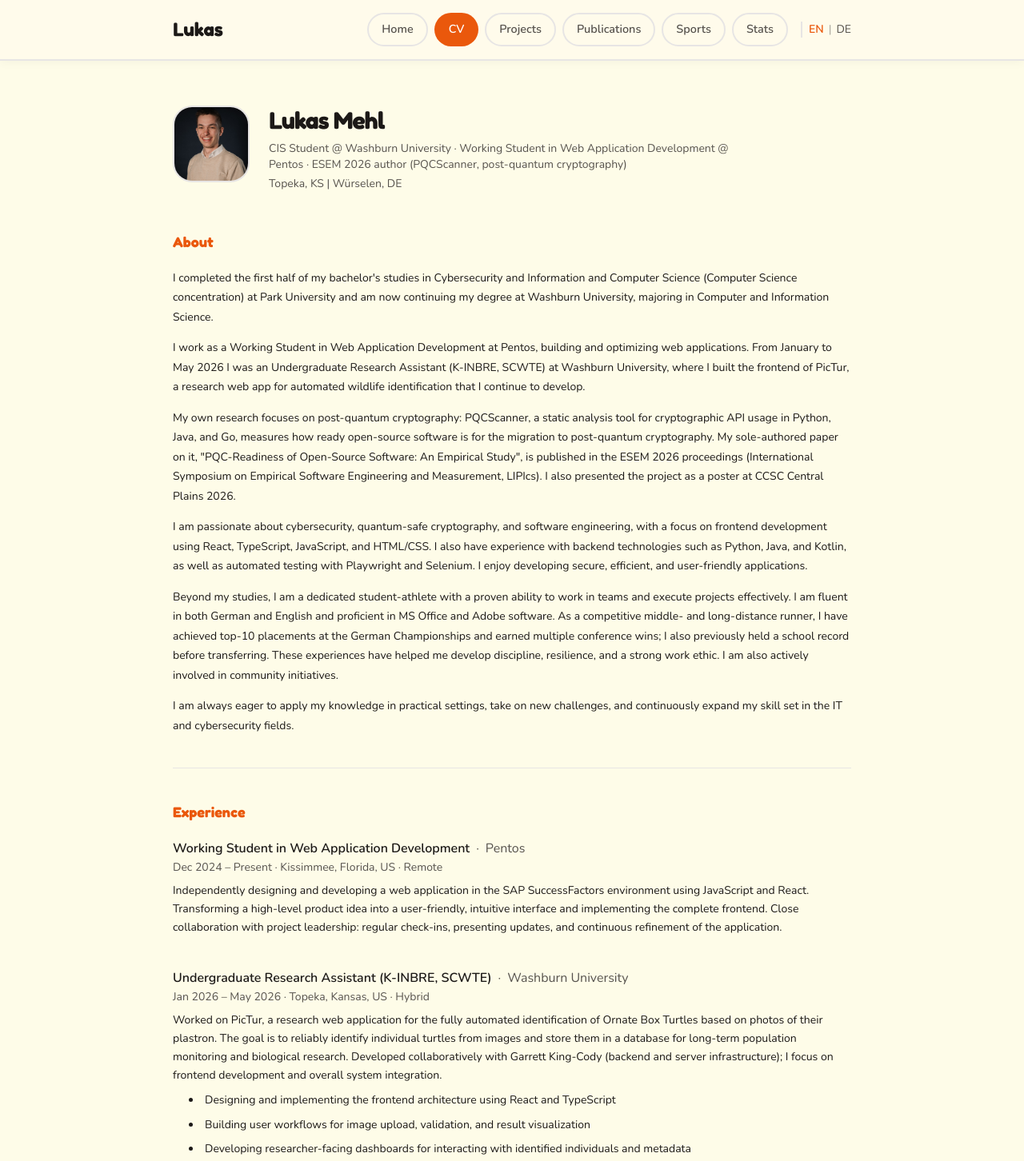
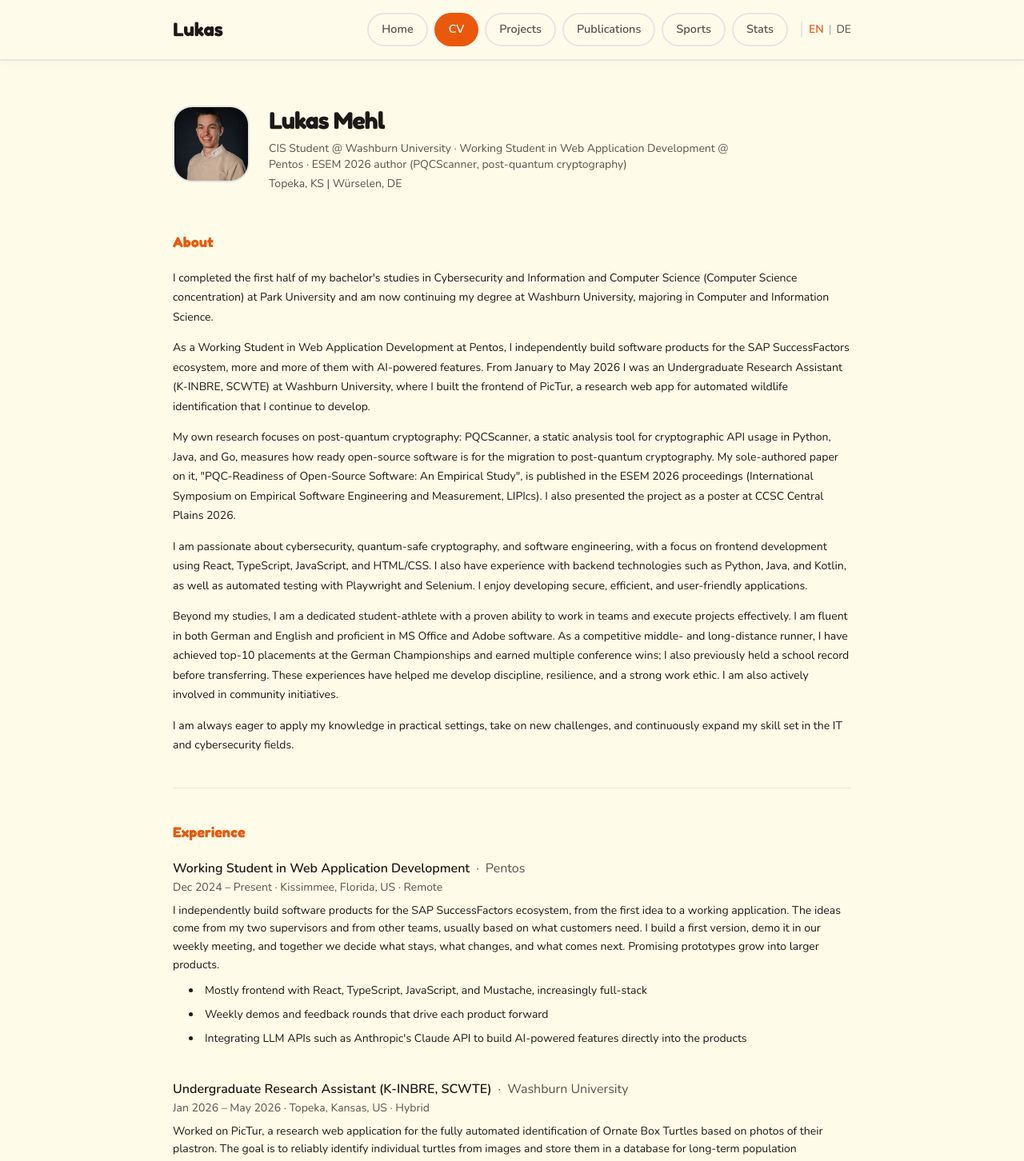
Before and after one commit to Lxkasmehl/Portfolio, a Next.js app: page /cv in a window 1280 px wide. Shown: the top 1452 px of the page at 80% size. Built offline with nearby package versions, Linux system fonts and the light colour scheme.

Commit message:
Rewrite Pentos role description and add responsibilities list
Co-Authored-By: Claude Opus 5.5 <noreply@anthropic.com>

```diff
--- a/components/PortfolioContent.tsx
+++ b/components/PortfolioContent.tsx
@@ -70,6 +70,11 @@ export function PortfolioContent() {
               <p className="mt-2 text-sm leading-relaxed" style={{ color: "var(--color-text)" }}>
                 {t.experience.pentos.description}
               </p>
+              <List size="sm" mt="xs" spacing="xs" className="list-disc pl-5">
+                {t.experience.pentos.responsibilities.map((item, i) => (
+                  <List.Item key={i}>{item}</List.Item>
+                ))}
+              </List>
             </div>
 
             {/* Washburn Research */}
--- a/content/translations/de.ts
+++ b/content/translations/de.ts
@@ -19,7 +19,7 @@ export const de: Messages = {
     title: "Über mich",
     paragraphs: [
       "Die erste Hälfte meines Bachelorstudiums in Cybersecurity und Information and Computer Science (Schwerpunkt Computer Science) habe ich an der Park University absolviert. Seitdem studiere ich an der Washburn University weiter, mit Hauptfach Computer Information Science.",
-      "Bei Pentos arbeite ich als Werkstudent in der Webentwicklung und entwickle dort Webanwendungen weiter. Von Januar bis Mai 2026 war ich Undergraduate Research Assistant (K-INBRE, SCWTE) an der Washburn University. Dort habe ich das Frontend von PicTur gebaut, einer Forschungs-Webanwendung zur automatischen Erkennung einzelner Tiere, die ich bis heute weiterentwickle.",
+      "Bei Pentos arbeite ich als Werkstudent in der Webentwicklung und baue dort eigenständig Softwareprodukte rund um SAP SuccessFactors, immer öfter mit KI-gestützten Funktionen. Von Januar bis Mai 2026 war ich Undergraduate Research Assistant (K-INBRE, SCWTE) an der Washburn University. Dort habe ich das Frontend von PicTur gebaut, einer Forschungs-Webanwendung zur automatischen Erkennung einzelner Tiere, die ich bis heute weiterentwickle.",
       "In meiner eigenen Forschung geht es um Post-Quanten-Kryptografie. Mit PQCScanner, einem Tool zur statischen Analyse kryptografischer Programmierschnittstellen in Python, Java und Go, untersuche ich, wie gut Open-Source-Software auf den Umstieg auf quantensichere Verfahren vorbereitet ist. Mein Paper dazu, „PQC-Readiness of Open-Source Software: An Empirical Study“, habe ich allein verfasst. Es ist im Tagungsband der ESEM 2026 (International Symposium on Empirical Software Engineering and Measurement, LIPIcs) erschienen. Als Poster habe ich das Projekt außerdem bei der CCSC Central Plains 2026 vorgestellt.",
       "Mich interessieren vor allem Cybersecurity, quantensichere Kryptografie und Software Engineering. Am meisten Erfahrung habe ich im Frontend mit React, TypeScript, JavaScript und HTML/CSS. Dazu kommen Python, Java und Kotlin sowie automatisierte Tests mit Playwright und Selenium. Mein Ziel sind Anwendungen, die sicher, schnell und angenehm zu benutzen sind.",
       "Neben dem Studium laufe ich im College-Team Mittel- und Langstrecke. Dabei habe ich Top-10-Platzierungen bei Deutschen Meisterschaften und mehrere Conference-Siege erreicht und vor meinem Wechsel einen Schulrekord gehalten. Der Sport hat mir Disziplin, Durchhaltevermögen und Teamgeist beigebracht. Außerdem engagiere ich mich ehrenamtlich. Ich spreche fließend Deutsch und Englisch und arbeite sicher mit MS Office und Adobe.",
@@ -50,7 +50,12 @@ export const de: Messages = {
       period: "Dez 2024 – heute",
       location: "Kissimmee, Florida, USA · Remote",
       description:
-        "Eigenständige Konzeption und Entwicklung einer Webanwendung für SAP SuccessFactors mit JavaScript und React. Aus einer Produktidee entsteht eine leicht bedienbare Oberfläche, deren Frontend ich komplett umsetze. Dabei stimme ich mich regelmäßig mit der Projektleitung ab.",
+        "Ich entwickle eigenständig Softwareprodukte rund um SAP SuccessFactors, von der ersten Idee bis zur lauffähigen Anwendung. Die Ideen kommen von meinen beiden Vorgesetzten und aus anderen Teams, meist aus konkretem Kundenbedarf. Ich baue eine erste Version, zeige sie im wöchentlichen Termin, und gemeinsam entscheiden wir, was bleibt, was sich ändert und was dazukommt. Vielversprechende Prototypen wachsen so zu größeren Produkten.",
+      responsibilities: [
+        "Überwiegend Frontend mit React, TypeScript, JavaScript und Mustache, zunehmend auch Full-Stack",
+        "Wöchentliche Demos und Feedbackrunden, die jedes Produkt Schritt für Schritt weiterbringen",
+        "Einbindung von KI-Schnittstellen wie der Claude API von Anthropic, um KI-gestützte Funktionen direkt in die Produkte zu bringen",
+      ],
     },
     soptim: {
       role: "Praktikum Softwareentwicklung",
--- a/content/translations/en.ts
+++ b/content/translations/en.ts
@@ -20,7 +20,7 @@ export const en: Messages = {
     title: "About",
     paragraphs: [
       "I completed the first half of my bachelor's studies in Cybersecurity and Information and Computer Science (Computer Science concentration) at Park University and am now continuing my degree at Washburn University, majoring in Computer and Information Science.",
-      "I work as a Working Student in Web Application Development at Pentos, building and optimizing web applications. From January to May 2026 I was an Undergraduate Research Assistant (K-INBRE, SCWTE) at Washburn University, where I built the frontend of PicTur, a research web app for automated wildlife identification that I continue to develop.",
+      "As a Working Student in Web Application Development at Pentos, I independently build software products for the SAP SuccessFactors ecosystem, more and more of them with AI-powered features. From January to May 2026 I was an Undergraduate Research Assistant (K-INBRE, SCWTE) at Washburn University, where I built the frontend of PicTur, a research web app for automated wildlife identification that I continue to develop.",
       "My own research focuses on post-quantum cryptography: PQCScanner, a static analysis tool for cryptographic API usage in Python, Java, and Go, measures how ready open-source software is for the migration to post-quantum cryptography. My sole-authored paper on it, \"PQC-Readiness of Open-Source Software: An Empirical Study\", is published in the ESEM 2026 proceedings (International Symposium on Empirical Software Engineering and Measurement, LIPIcs). I also presented the project as a poster at CCSC Central Plains 2026.",
       "I am passionate about cybersecurity, quantum-safe cryptography, and software engineering, with a focus on frontend development using React, TypeScript, JavaScript, and HTML/CSS. I also have experience with backend technologies such as Python, Java, and Kotlin, as well as automated testing with Playwright and Selenium. I enjoy developing secure, efficient, and user-friendly applications.",
       "Beyond my studies, I am a dedicated student-athlete with a proven ability to work in teams and execute projects effectively. I am fluent in both German and English and proficient in MS Office and Adobe software. As a competitive middle- and long-distance runner, I have achieved top-10 placements at the German Championships and earned multiple conference wins; I also previously held a school record before transferring. These experiences have helped me develop discipline, resilience, and a strong work ethic. I am also actively involved in community initiatives.",
@@ -51,7 +51,12 @@ export const en: Messages = {
       period: "Dec 2024 – Present",
       location: "Kissimmee, Florida, US · Remote",
       description:
-        "Independently designing and developing a web application in the SAP SuccessFactors environment using JavaScript and React. Transforming a high-level product idea into a user-friendly, intuitive interface and implementing the complete frontend. Close collaboration with project leadership: regular check-ins, presenting updates, and continuous refinement of the application.",
+        "I independently build software products for the SAP SuccessFactors ecosystem, from the first idea to a working application. The ideas come from my two supervisors and from other teams, usually based on what customers need. I build a first version, demo it in our weekly meeting, and together we decide what stays, what changes, and what comes next. Promising prototypes grow into larger products.",
+      responsibilities: [
+        "Mostly frontend with React, TypeScript, JavaScript, and Mustache, increasingly full-stack",
+        "Weekly demos and feedback rounds that drive each product forward",
+        "Integrating LLM APIs such as Anthropic's Claude API to build AI-powered features directly into the products",
+      ],
     },
     soptim: {
       role: "Software Development Intern",
--- a/content/translations/types.ts
+++ b/content/translations/types.ts
@@ -23,6 +23,7 @@ export interface Messages {
       period: string;
       location: string;
       description: string;
+      responsibilities: string[];
     };
     soptim: {
       role: string;
```
